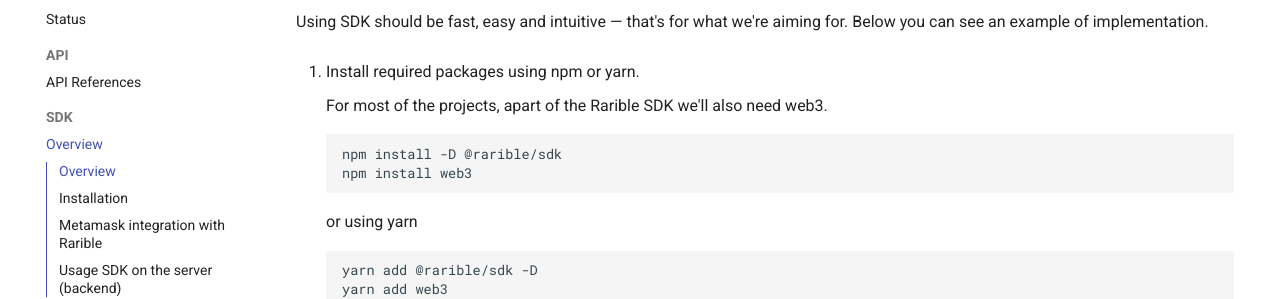
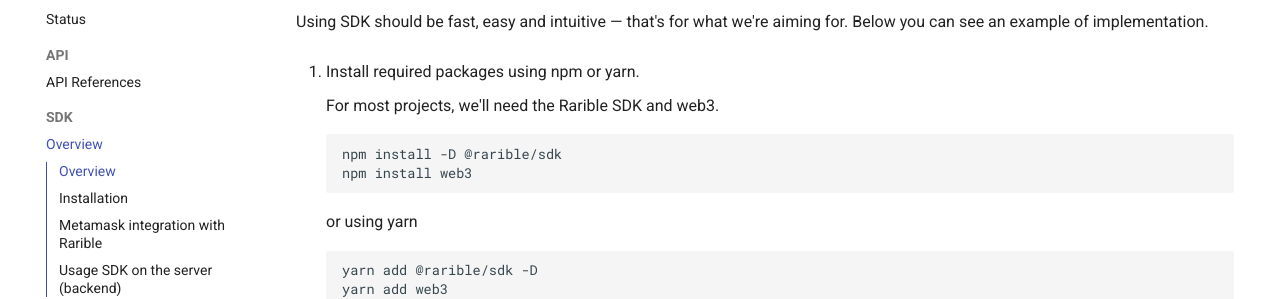
Before and after one commit to rarible/protocol, an MkDocs documentation site: the page built from docs/union-sdk.md, in a window 1280 px wide and 900 px high, scrolled down 473 px. Shown: the part 164-463 px from the top of the window. Built offline with MkDocs 1.6.1 and Material for MkDocs 9.7.7, drawn with Linux system fonts in a browser that asks for light colours; comment, search, counter and statistics services are not loaded.

Commit message:
fix: grammar in installation steps

````diff
--- a/docs/union-sdk.md
+++ b/docs/union-sdk.md
@@ -24,7 +24,7 @@
 
 1. Install required packages using npm or yarn.
 
-    For most of the projects, apart of the Rarible SDK we'll also need web3.
+    For most projects, we'll need the Rarible SDK and web3.
 
     ```
     npm install -D @rarible/sdk
````
